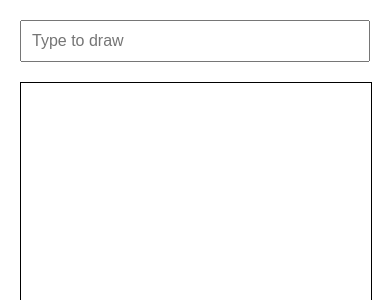
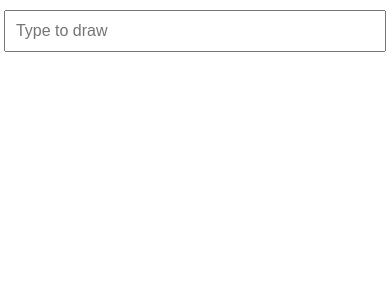
Before and after one commit to davey561/continuous-notation, a React (Create React App) app: page / in a window 390 px wide. Shown: the top 300 px of the page. Built offline with nearby package versions, Linux system fonts and the light colour scheme.

Commit message:
dynamic resizing

```diff
--- a/src/App.tsx
+++ b/src/App.tsx
@@ -17,78 +17,117 @@ const App: React.FC = () => {
     const ctx = canvas.getContext('2d');
     if (!ctx) return;
 
-    ctx.clearRect(0, 0, canvas.width, canvas.height);
+    const devicePixelRatio = window.devicePixelRatio || 1;
+    const canvasSize = Math.min(window.innerWidth, window.innerHeight - 60); // Square size with input box accounted for
 
-    // Start drawing
-    ctx.beginPath();
-    let x = canvas.width / 2;
-    let y = canvas.height / 2;
-    const baseRadius = 10; // Keep radius constant
+    // Adjust canvas size for high resolution
+    canvas.width = canvasSize * devicePixelRatio;
+    canvas.height = canvasSize * devicePixelRatio;
+    canvas.style.width = `${canvasSize}px`;
+    canvas.style.height = `${canvasSize}px`;
 
-    const points: [number, number][] = [];
+    // Scale the context to account for the device pixel ratio
+    ctx.scale(devicePixelRatio, devicePixelRatio);
+
+    const padding = 40; // Add padding around the curve
+    const maxWidth = canvasSize - 2 * padding;
+    const maxHeight = canvasSize - 2 * padding;
+
+    let points: [number, number][] = [];
+    let x = 0; // Center the curve in logical space
+    let y = 0;
+
+    // Generate points based on text
     text.split('').forEach((char, index) => {
       const charCode = char.charCodeAt(0);
-
-      // Compute next point with full 360-degree range of variation
-      const angle = ((charCode * 53 + index * 97) % 360) * (Math.PI / 180); // Random-like spread across 360 degrees
-      const radius = baseRadius; // Keep radius constant to avoid outward expansion
+      const angle = ((charCode * 53 + index * 97) % 360) * (Math.PI / 180);
+      const radius = 10; // Constant logical radius
       const nextX = x + Math.cos(angle) * radius;
       const nextY = y + Math.sin(angle) * radius;
-
       points.push([nextX, nextY]);
       x = nextX;
       y = nextY;
     });
 
-    if (points.length < 2) return; // Exit if not enough points for a curve
+    if (points.length === 0) {
+      // No points to draw
+      ctx.clearRect(0, 0, canvas.width, canvas.height);
+      return;
+    }
 
-    // Draw a smooth curve through all points
-    ctx.moveTo(points[0][0], points[0][1]); // Start at the first point
+    // Calculate bounds
+    const xValues = points.map(([px]) => px);
+    const yValues = points.map(([, py]) => py);
+    const minX = Math.min(...xValues);
+    const maxX = Math.max(...xValues);
+    const minY = Math.min(...yValues);
+    const maxY = Math.max(...yValues);
+
+    // Calculate scale factor to fit into canvas
+    const logicalWidth = maxX - minX;
+    const logicalHeight = maxY - minY;
+    const scale = Math.min(maxWidth / logicalWidth, maxHeight / logicalHeight);
+
+    // Center the curve in the canvas
+    const xOffset = canvasSize / 2 - ((maxX + minX) / 2) * scale;
+    const yOffset = canvasSize / 2 - ((maxY + minY) / 2) * scale;
+
+    // Apply scaling and draw the curve
+    ctx.clearRect(0, 0, canvas.width, canvas.height);
+    ctx.beginPath();
+    points = points.map(([px, py]) => [
+      xOffset + px * scale,
+      yOffset + py * scale,
+    ]);
+    ctx.moveTo(points[0][0], points[0][1]);
     for (let i = 1; i < points.length - 1; i++) {
       const [x1, y1] = points[i];
       const [x2, y2] = points[i + 1];
       const controlX = (x1 + x2) / 2;
       const controlY = (y1 + y2) / 2;
-      ctx.quadraticCurveTo(x1, y1, controlX, controlY); // Smooth connection
+      ctx.quadraticCurveTo(x1, y1, controlX, controlY);
     }
 
-    // Draw the final segment to the last point
     const [lastX, lastY] = points[points.length - 1];
     ctx.lineTo(lastX, lastY);
 
+    // Adjust line width for high resolution
     ctx.strokeStyle = '#000';
-    ctx.lineWidth = 2;
+    const zoomFactor = scale; // Adjust thickness based on zoom level
+    ctx.lineWidth = Math.max(0.05, (1.5 + zoomFactor) / devicePixelRatio); // Thin out the stroke for high resolution
     ctx.stroke();
   };
 
   useEffect(() => {
-    drawCurve(inputText);
+    const canvas = canvasRef.current;
+    if (canvas) {
+      drawCurve(inputText);
+    }
   }, [inputText]);
 
   return (
-    <div style={{ textAlign: 'center', padding: '20px', margin: '0 auto' }}>
+    <div style={{ textAlign: 'center', padding: '0', margin: '0', overflow: 'hidden', height: '100vh' }}>
       <input
         type="text"
         value={inputText}
         onChange={handleChange}
         placeholder="Type to draw"
         style={{
-          width: '100%',
+          width: '98%',
           maxWidth: '100vw',
           padding: '10px',
-          marginBottom: '20px',
+          marginTop: '10px',
           fontSize: '16px',
           boxSizing: 'border-box', // Ensure padding and border are included in width
+
+          zIndex: 10,
         }}
       />
       <canvas
         ref={canvasRef}
-        width={window.innerWidth}
-        height={600}
         style={{
-          width: '100%',
-          maxWidth: '100vw',
-          border: '1px solid #000',
+          display: 'block',
+          margin: '0 auto',
         }}
       />
     </div>
```
